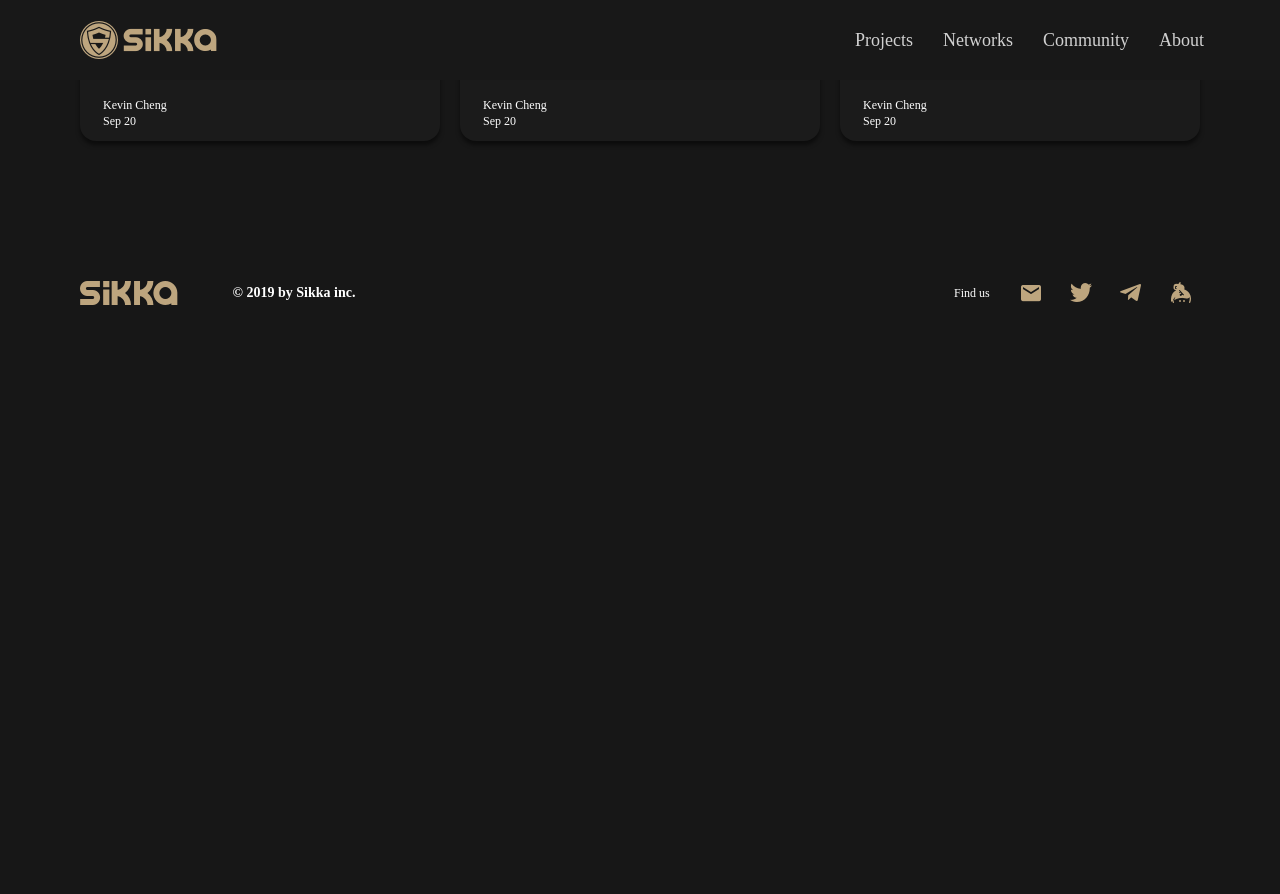
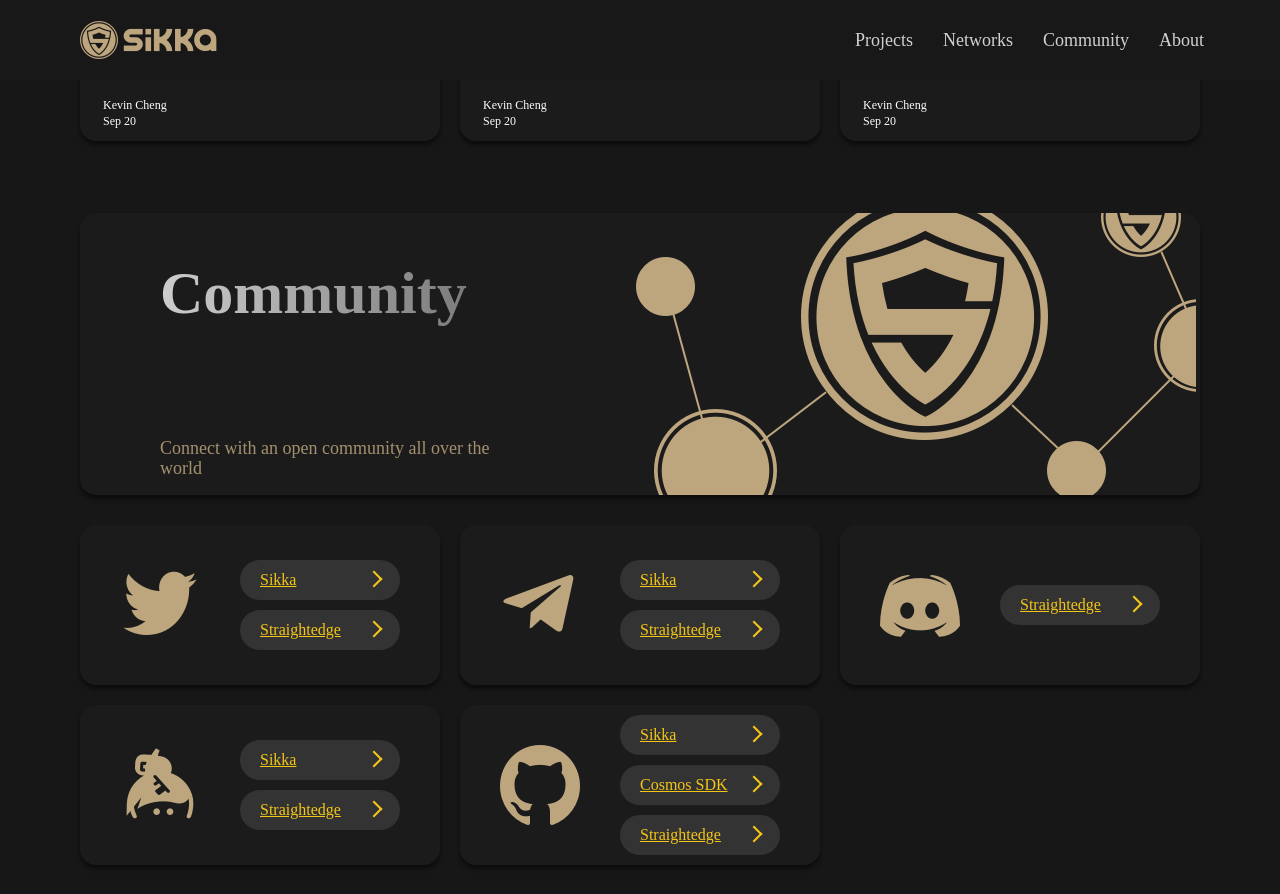
Before and after one commit to King860810/newweb, a Jekyll site: the page built from community.html, in a window 1280 px wide and 900 px high, scrolled down 527 px. Shown: the top 894 px of the window. Built offline with Jekyll 4.4.1, drawn with Linux system fonts in a browser that asks for light colours; before the commit the page ends 980 px from its top, so only the background shows below that.

Commit message:
Update community.html

```diff
--- a/community.html
+++ b/community.html
@@ -6,22 +6,69 @@
 	<h1>Latest Articles</h1>
 	<p>Read the latest news, features and announcements from the Sikka Blog and around the web.</p>
 	<div class="col-2">
-		<img src="img/lastes-img.png">
+		<img src="{{ '' | absolute_url }}/assets/img/lastes-img.png">
 		<h2>Aricle title here</h2>
 		<p>The Cosmos Hub is an Internet of Blockchains, a network of blockchains able to communicate with each other in a decentralized way.</p>
 		<dt>Kevin Cheng <br>Sep 20</dt>
 
 	</div>
 	<div class="col-2">
-		<img src="img/lastes-img.png">
+		<img src="{{ '' | absolute_url }}/assets/img/lastes-img.png">
 		<h2>Long title text here: Extended Support for the Cosmos Hub</h2>
 		<p>The Cosmos Hub is an Internet of Blockchains, a network of blockchains able to communicate The Cosmos Hub is an Internet of Blockchains, a network of blockchains able to communicate</p>
 		<dt>Kevin Cheng <br>Sep 20</dt>
 	</div>
 	<div class="col-2">
-		<img src="img/lastes-img.png">
+		<img src="{{ '' | absolute_url }}/assets/img/lastes-img.png">
 		<h2>Aricle title here</h2>
 		<p>The Cosmos Hub is an Internet of Blockchains, a network of blockchains able to communicate with each other in a decentralized way.</p>
 		<dt>Kevin Cheng <br>Sep 20</dt>
 	</div>
 </div>
+
+
+<div class="community">
+	<a href="">
+		<img src="{{ '' | absolute_url }}/assets/img/community-img.png"/>
+		<h1>Community</h1>
+		<p>Connect with an open community all over the world</p>
+	</a>
+</div>
+<div class="platform">
+	<div class="col-2">
+		<div class="twitter"></div>
+		<div class="link">
+
+			<a href=""><div class="btn"><bm>Sikka</bm><i class="right"></i></div></a>
+			<a href=""><div class="btn"><bm>Straightedge</bm><i class="right"></i></div></a>
+		</div>
+	</div>
+	<div class="col-2">
+		<div class="telegram"></div>
+		<div class="link">
+			<a href=""><div class="btn"><bm>Sikka</bm><i class="right"></i></div></a>
+			<a href=""><div class="btn"><bm>Straightedge</bm><i class="right"></i></div></a>
+		</div>
+	</div>
+	<div class="col-2">
+		<div class="big-icon"></div>
+		<div class="link">
+			<a href=""><div class="btn"><bm>Straightedge</bm><i class="right"></i></div></a>
+		</div>
+	</div>
+	<div class="col-2">
+		<div class="keybase"></div>
+		<div class="link">
+			<a href=""><div class="btn"><bm>Sikka</bm><i class="right"></i></div></a>
+			<a href=""><div class="btn"><bm>Straightedge</bm><i class="right"></i></div></a>
+		</div>
+	</div>
+	<div class="col-2">
+		<div class="gitHub"></div>
+		<div class="link">
+			<a href=""><div class="btn"><bm>Sikka</bm><i class="right"></i></div></a>
+			<a href=""><div class="btn"><bm>Cosmos SDK</bm><i class="right"></i></div></a>
+			<a href=""><div class="btn"><bm>Straightedge</bm><i class="right"></i></div></a>
+		</div>
+	</div>
+</div>
```
